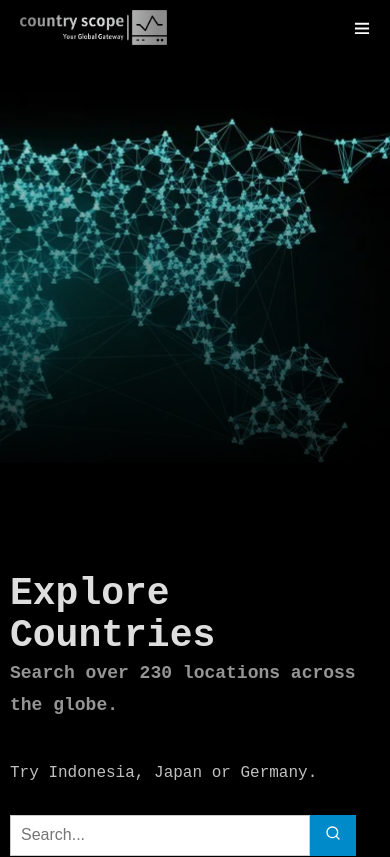
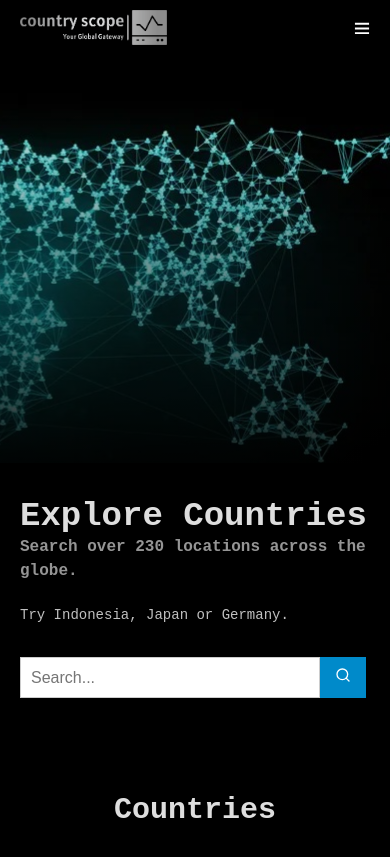
Before and after one commit to obscalion/country-scope, a React (Vite) app: page / in a window 390 px wide. Shown: the top 857 px of the page. Built offline with nearby package versions, Linux system fonts and the light colour scheme.

Commit message:
Adjust scale for mobile devices

```diff
--- a/src/components/jumbotron/Jumbotron.css
+++ b/src/components/jumbotron/Jumbotron.css
@@ -68,7 +68,26 @@
     .content-box {
         width: 100%;
         background-color: #000000;
-        padding: 10px;
+        padding: 15px 20px;
+        box-sizing: border-box;
+    }
+
+    .text-wrap {
+        padding-top: 20px;
+    }
+
+    .text-wrap h1 {
+        font-size: 34px;
+    }
+
+    .text-wrap p {
+        font-size: 16px;
+        line-height: 1.5rem;
+        margin-bottom: 20px;
+    }
+
+    .text-wrap label {
+        font-size: 14px;
     }
 
   }
```
